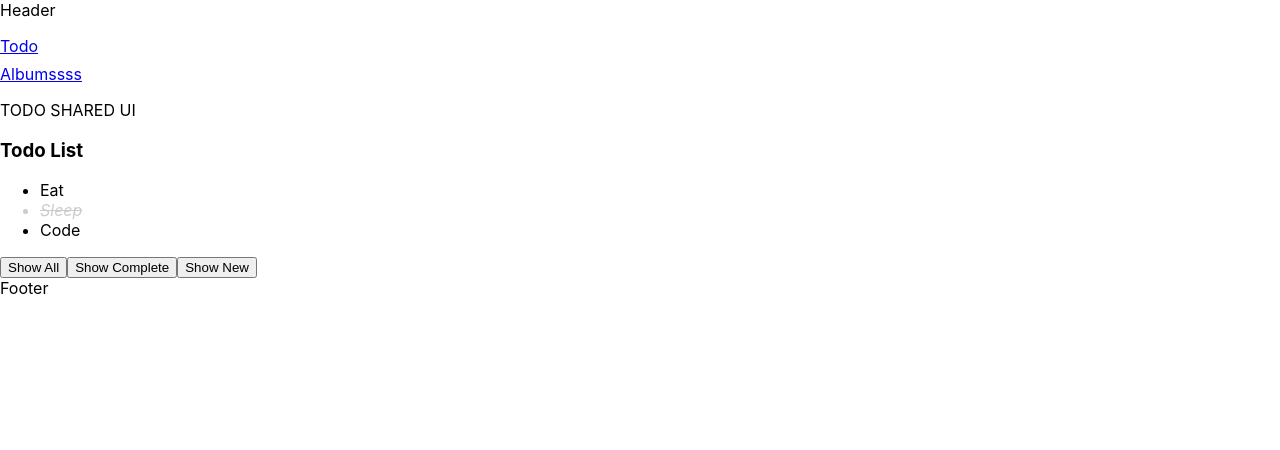
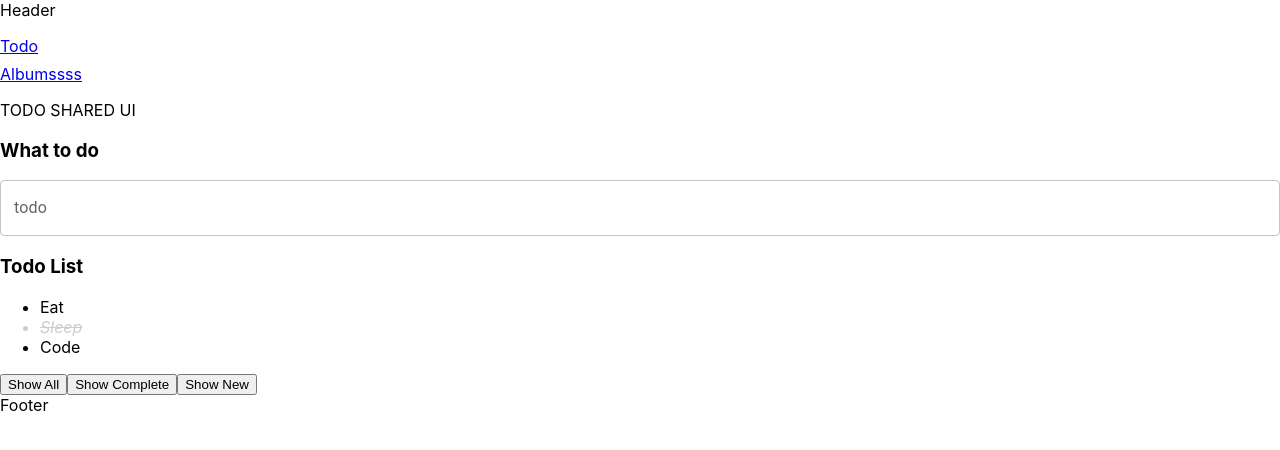
Before and after one commit to AnhPhammm/learn-reactjs, a React (Create React App) app: page / in a window 1280 px wide. Shown: the top 450 px of the page. Built offline with nearby package versions, Linux system fonts and the light colour scheme; no server answers.

Commit message:
add todo form

```diff
--- /dev/null
+++ b/src/components/form-control/input-field/index.jsx
@@ -0,0 +1,33 @@
+import React from "react";
+import PropTypes from "prop-types";
+import { Controller, useForm } from "react-hook-form";
+import { TextField } from "@mui/material";
+
+InputField.propTypes = {
+  form: PropTypes.object.isRequired,
+  name: PropTypes.string.isRequired,
+
+  label: PropTypes.string,
+  disabled: PropTypes.bool,
+};
+
+function InputField(props) {
+  const { form, name, label, disabled } = props;
+  const { errors, formState } = form;
+  const hasError = formState.touched[name] && errors[name];
+  console.log(errors[name], formState.touched[name]);
+  return (
+    <Controller
+      control={form.control}
+      name={name}
+      as={TextField}
+      fullWidth
+      label={label}
+      disabled={disabled}
+      error={!!hasError}
+      helperText={errors[name]?.message}
+    />
+  );
+}
+
+export default InputField;
--- /dev/null
+++ b/src/features/Todo/component/TodoForm/index.jsx
@@ -0,0 +1,38 @@
+import React from "react";
+import PropTypes from "prop-types";
+import InputField from "../../../../components/form-control/input-field";
+import { useForm } from "react-hook-form";
+import { yupResolver } from "@hookform/resolvers/yup";
+import * as yup from "yup";
+
+TodoForm.propTypes = {
+  onSubmit: PropTypes.func,
+};
+
+function TodoForm(props) {
+  const schema = yup.object({
+    title: yup
+      .string()
+      .required("please enter title")
+      .min(5, " title is too short"),
+  });
+
+  const form = useForm({
+    defaultValues: {
+      title: "",
+    },
+    resolver: yupResolver(schema),
+  });
+  const handleSubmit = (values) => {
+    const { onSubmit } = props;
+    if (onSubmit) onSubmit(values);
+    form.reset();
+  };
+  return (
+    <form onSubmit={form.handleSubmit(handleSubmit)}>
+      <InputField name="title" label="todo" form={form} />
+    </form>
+  );
+}
+
+export default TodoForm;
--- a/src/features/Todo/pages/ListPage/index.jsx
+++ b/src/features/Todo/pages/ListPage/index.jsx
@@ -3,6 +3,7 @@ import PropsType from "prop-types";
 import TodoList from "../../TodoList";
 import { useLocation, useHistory, useRouteMatch } from "react-router-dom";
 import queryString from "query-string";
+import TodoForm from "../../component/TodoForm";
 function ListPage(props) {
   const initToodoList = [
     {
@@ -22,8 +23,8 @@ function ListPage(props) {
     },
   ];
   const location = useLocation();
-  const history = useHistory()
-  const match = useRouteMatch()
+  const history = useHistory();
+  const match = useRouteMatch();
   const [todoList, setTodoList] = useState(initToodoList);
   const [filterState, setFilterState] = useState(() => {
     const params = queryString.parse(location.search);
@@ -41,38 +42,50 @@ function ListPage(props) {
 
   const handleClickShowAll = () => {
     // setFilterState("all");
-    const queryParams = {status: 'all'}
+    const queryParams = { status: "all" };
     history.push({
-        pathname: match.path,
-        search: queryString.stringify(queryParams)
-    })
+      pathname: match.path,
+      search: queryString.stringify(queryParams),
+    });
   };
   const handleClickShowComplete = () => {
-    const queryParams = {status: 'complete'}
+    const queryParams = { status: "complete" };
     history.push({
-        pathname: match.path,
-        search: queryString.stringify(queryParams)
-    })
+      pathname: match.path,
+      search: queryString.stringify(queryParams),
+    });
     // setFilterState("complete");
   };
   const handleClickShowNew = () => {
-    const queryParams = {status: 'new'}
+    const queryParams = { status: "new" };
     history.push({
-        pathname: match.path,
-        search: queryString.stringify(queryParams)
-    })
+      pathname: match.path,
+      search: queryString.stringify(queryParams),
+    });
     setFilterState("new");
   };
-  useEffect(()=> {
+  useEffect(() => {
     const params = queryString.parse(location.search);
-    setFilterState(params.status || "all")
-  },[location.search])
+    setFilterState(params.status || "all");
+  }, [location.search]);
   const renderListFilter = todoList.filter(
     (todo) => filterState === "all" || filterState === todo.status
   );
 
+  const handleTodoFormSubmit = (values) => {
+    console.log("Submit", values);
+    const newTodo = {
+      id: todoList.length + 1,
+      title: values.title,
+      status: "new",
+    };
+    const newTodoList = [...todoList, newTodo];
+    setTodoList(newTodoList);
+  };
   return (
     <div>
+      <h3> What to do</h3>
+      <TodoForm onSubmit={handleTodoFormSubmit} />
       <h3>Todo List</h3>
       <TodoList todoList={renderListFilter} onTodoClick={handleClickTodoList} />
       <div>
```
